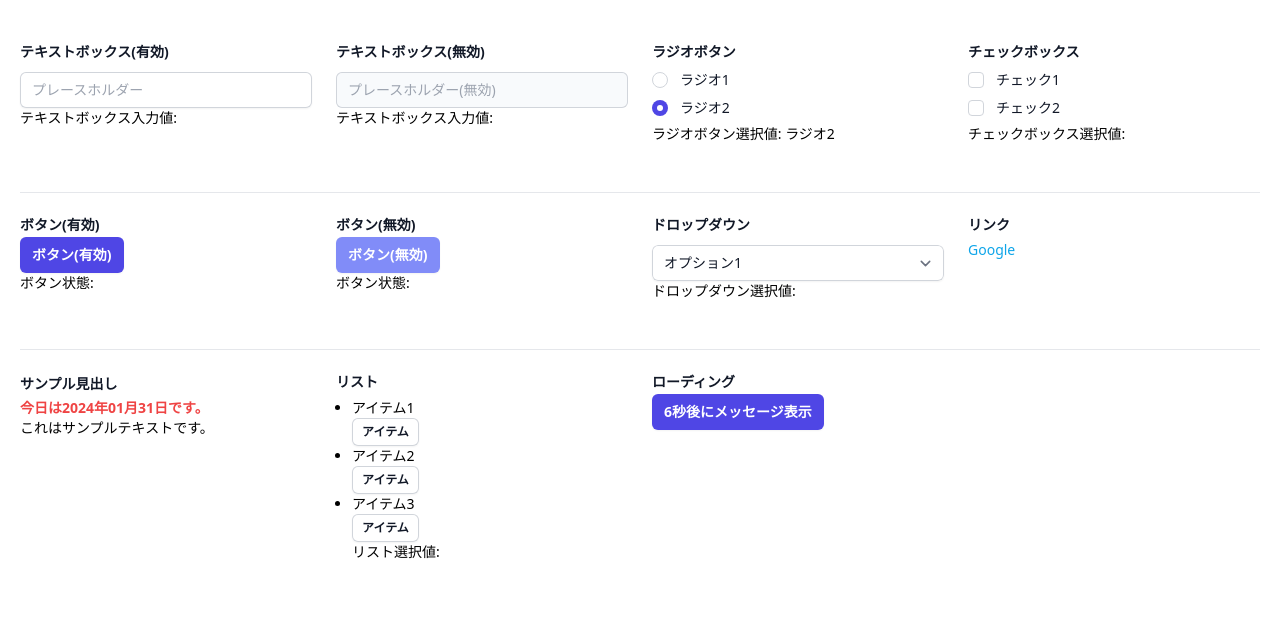
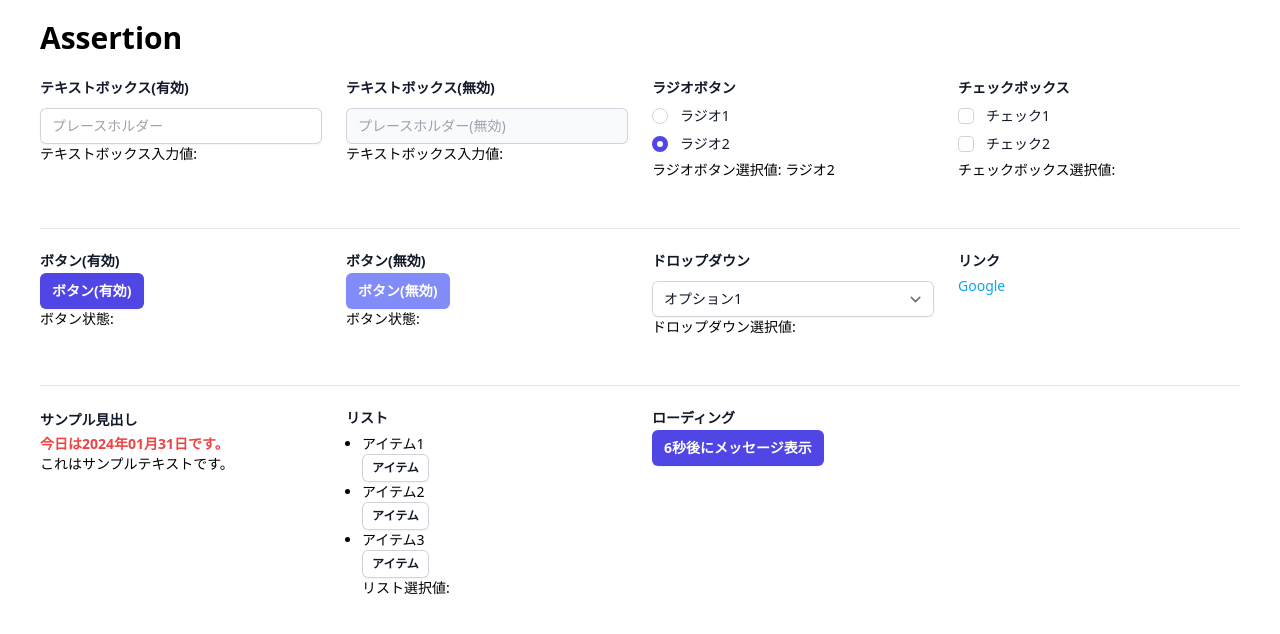
Before and after one commit to misawa-f/test-demo-site, a Next.js app: page /assertions in a window 1280 px wide. Shown: the top 634 px of the page. Built offline with nearby package versions, Linux system fonts and the light colour scheme.

Commit message:
hタグを追加

```diff
--- a/src/components/form/Form.tsx
+++ b/src/components/form/Form.tsx
@@ -227,9 +227,9 @@ export const TextComponent: React.FC<TextComponentProps> = ({
 }) => {
   return (
     <div>
-      <h1 className='text-sm font-semibold leading-7 text-gray-900'>
+      <h2 className='text-sm font-semibold leading-7 text-gray-900'>
         {heading}
-      </h1>
+      </h2>
       <p className='text-sm'>{text}</p>
     </div>
   );
@@ -243,15 +243,15 @@ export const TextVisibleComponent: React.FC<TextComponentProps> = ({
   const today = dayjs().format('YYYY年MM月DD日');
   return (
     <div>
-      <h1
+      <h2
         id='example-head'
         className='text-sm font-semibold leading-7 text-gray-900'
       >
         {heading}
-      </h1>
-      <h2 className='text-sm text-red-500' style={{ fontWeight: '600' }}>
+      </h2>
+      <h3 className='text-sm text-red-500' style={{ fontWeight: '600' }}>
         今日は{today}です。
-      </h2>
+      </h3>
       <p className='text-sm'>{text}</p>
       <p className='text-sm' style={{ visibility: 'hidden' }}>
         これはvisibility:hiddenでユーザーからは見えないテキストです。
@@ -287,7 +287,7 @@ export const ItemListComponent: React.FC<ItemListComponentProps> = ({
           <ul className='list-disc'>
             {['アイテム1', 'アイテム2', 'アイテム3'].map((item) => (
               <li className='text-sm' key={item}>
-                <h3>{item}</h3>
+                <h4>{item}</h4>
                 <button
                   className='rounded-md bg-white px-2.5 py-1.5 text-xs font-semibold text-gray-900 shadow-sm ring-1 ring-inset ring-gray-300 hover:bg-gray-50'
                   onClick={(e) => handleItemButtonClick(e, item)}
--- a/src/pages/actions.tsx
+++ b/src/pages/actions.tsx
@@ -86,9 +86,11 @@ export default function Actions() {
         <title>Actions</title>
       </Head>
       <div className='container mx-auto'>
-        <form className='mx-5'>
+        <div className='mx-10'>
+          <h1 className='mt-5 text-3xl font-bold'>Action</h1>
+          <form>
             <div className='space-y-12'>
-            <div className='mt-10 grid grid-cols-4 gap-x-6 gap-y-8'>
+              <div className='mt-5 grid grid-cols-4 gap-x-6 gap-y-8'>
                 <TextBoxComponent
                   label='テキストボックス'
                   placeholder='プレースホルダー'
@@ -151,6 +153,7 @@ export default function Actions() {
             </div>
           </form>
         </div>
+      </div>
     </>
   );
 }
--- a/src/pages/assertions.tsx
+++ b/src/pages/assertions.tsx
@@ -1,5 +1,7 @@
 import React, { useState } from 'react';
 import Head from 'next/head';
+import dayjs from 'dayjs';
+import 'dayjs/locale/ja';
 import {
   TextBoxComponent,
   RadioButtonComponent,
@@ -11,6 +13,8 @@ import {
   ItemListComponent,
   LoadingButtonComponent,
 } from '@/components/form/Form';
+
+dayjs.locale('ja');
 
 export default function Assertions() {
   const options = {
@@ -29,6 +33,8 @@ export default function Assertions() {
   const [selectedItem, setSelectedItem] = useState<string>('');
   const [loading, setLoading] = useState<boolean>(false);
   const [showText, setShowText] = useState<boolean>(false);
+
+  const today = dayjs().format('YYYY年MM月DD日');
 
   const handleTextboxChange = (event: React.ChangeEvent<HTMLInputElement>) => {
     setText(event.target.value);
@@ -94,9 +100,11 @@ export default function Assertions() {
         <title>Assertions</title>
       </Head>
       <div className='container mx-auto'>
-        <form className='mx-5'>
+        <div className='mx-10'>
+          <h1 className='mt-5 text-3xl font-bold'>Assertion</h1>
+          <form>
             <div className='space-y-12'>
-            <div className='my-10 grid grid-cols-4 gap-x-6 gap-y-8'>
+              <div className='mt-5 grid grid-cols-4 gap-x-6 gap-y-8'>
                 <TextBoxComponent
                   label='テキストボックス(有効)'
                   placeholder='プレースホルダー'
@@ -160,6 +168,7 @@ export default function Assertions() {
             </div>
           </form>
         </div>
+      </div>
     </>
   );
 }
--- a/src/pages/locators.tsx
+++ b/src/pages/locators.tsx
@@ -85,9 +85,11 @@ export default function Locators() {
         <title>Locators</title>
       </Head>
       <div className='container mx-auto'>
-        <form className='mx-5'>
+        <div className='mx-10'>
+          <h1 className='mt-5 text-3xl font-bold'>Locator</h1>
+          <form>
             <div className='space-y-12'>
-            <div className='mt-10 grid grid-cols-4 gap-x-6 gap-y-8'>
+              <div className='mt-5 grid grid-cols-4 gap-x-6 gap-y-8'>
                 <TextBoxComponent
                   label='テキストボックス'
                   placeholder='プレースホルダー'
@@ -147,6 +149,7 @@ export default function Locators() {
             </div>
           </form>
         </div>
+      </div>
     </>
   );
 }
```
Lines whose indentation alone changed are shown as unchanged.
